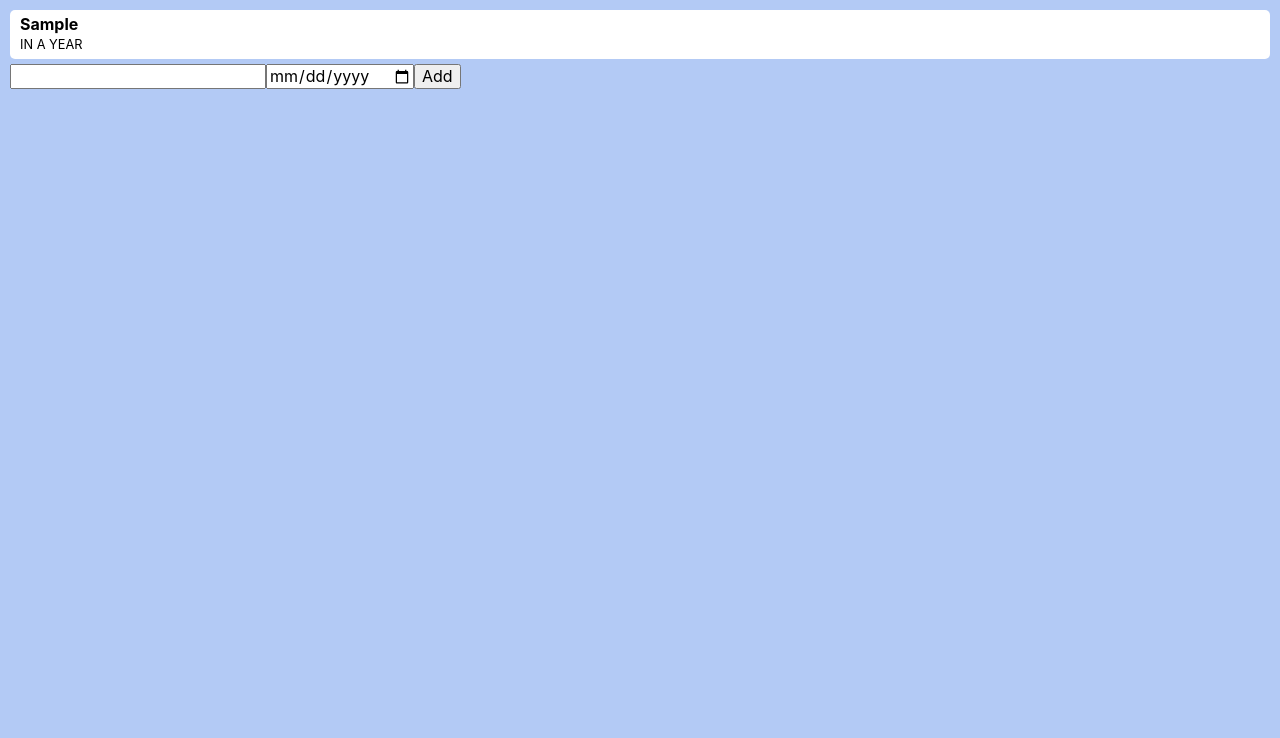
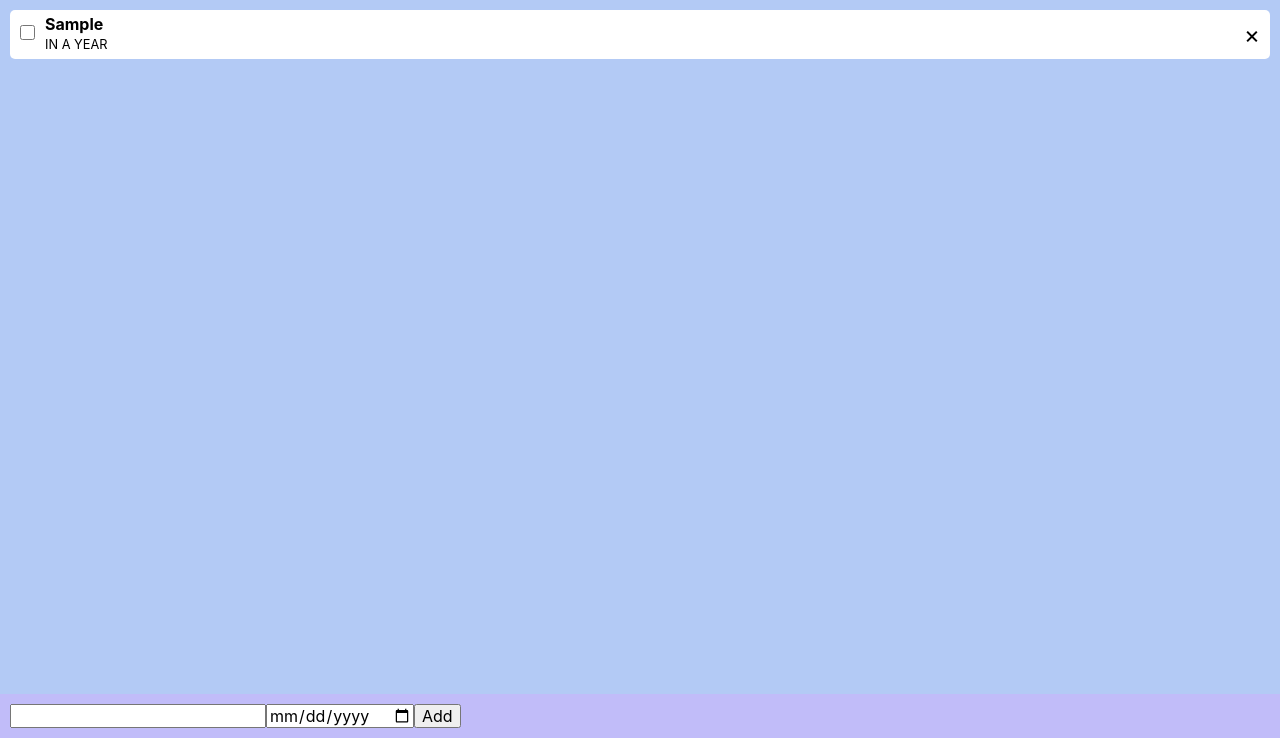
Before and after one commit to TamalAnwar/laundry-list-react, a React app: page / in a window 1280 px wide. Both pictures are taken after typing "Sample", "2020-01-15" into the empty fields and a click on the button "Add". Shown: the part 62-800 px from the top of the page. Built offline with nearby package versions, Linux system fonts and the light colour scheme.

Commit message:
Added delete and checked option

```diff
--- a/src/assets/styles/style.css
+++ b/src/assets/styles/style.css
@@ -25,6 +25,34 @@ ol {
   border-radius: 5px;
 }
 
+.checked {
+  background: #ffdb00;
+}
+
+.check,
+.text,
+.delete {
+  display: inline-block;
+}
+
+.check {
+  float: left;
+  padding: 10px;
+  padding-left: 0;
+}
+
+.check input[type='checkbox'] {
+  width: 15px;
+  height: 15px;
+  background: #ffffff;
+}
+
+.delete {
+  float: right;
+  font-size: 1.5rem;
+  padding: 10px 0;
+}
+
 .item-name {
   font-weight: bold;
 }
@@ -33,3 +61,13 @@ ol {
   font-size: 0.8rem;
   text-transform: uppercase;
 }
+
+/* Add Item Area  */
+
+.add-item {
+  background: #c1bcf9;
+  position: fixed;
+  left: 0;
+  bottom: 0;
+  width: 100%;
+}
--- /dev/null
+++ b/src/components/Additem.js
@@ -0,0 +1,17 @@
+import React from 'react';
+
+const AddItem = ({ addItem }) => {
+  return (
+    <div className="add-item">
+      <div className="app-shell">
+        <form onSubmit={addItem} action="">
+          <input type="text" name="text" />
+          <input type="date" name="date" />
+          <button>Add</button>
+        </form>
+      </div>
+    </div>
+  );
+};
+
+export default AddItem;
--- a/src/components/App.js
+++ b/src/components/App.js
@@ -1,5 +1,6 @@
 import React, { Component } from 'react';
 import Item from './Item';
+import AddItem from './Additem';
 import data from '../sample';
 
 class App extends Component {
@@ -28,10 +29,17 @@ class App extends Component {
     // Prevent the form from reloading the page
     e.preventDefault();
     // Setting up temporary variables
+
     let text = e.target.text.value;
     let date = e.target.date.value || Date.now();
+    let checked = false;
+
+    if (!text) {
+      return;
+    }
+
     // Setting up the date into an object
-    let item = { text, date };
+    let item = { text, date, checked };
     // Copying the current state of items
     let list = [...this.state.list];
     // Pushing the item to list
@@ -42,6 +50,22 @@ class App extends Component {
     // Resetting the form
     e.target.reset();
   };
+
+  // Delete item
+  deleteItem = (index) => {
+    let list = [...this.state.list];
+    list.splice(index, 1);
+
+    this.setState({ list });
+  };
+
+  checkedItem = (index) => {
+    let list = [...this.state.list];
+
+    list[index].checked = !list[index].checked;
+    this.setState({ list });
+  };
+
   render() {
     let list = [...this.state.list];
     let newList = list.sort((a, b) => {
@@ -52,25 +76,25 @@ class App extends Component {
       }
     });
 
-    console.table(newList);
-
     return (
+      <div>
         <div className="app-shell">
           <header id="header">
             <h1>Tracker</h1>
           </header>
           <div className="list">
             {this.state.list.map((item, i) => (
-            <Item key={i} item={item} />
+              <Item
+                key={i}
+                index={i}
+                item={item}
+                deleteItem={this.deleteItem}
+                checkedItem={this.checkedItem}
+              />
             ))}
           </div>
-        <div className="add-item">
-          <form onSubmit={this.addItem} action="">
-            <input type="text" name="text" />
-            <input type="date" name="date" />
-            <button>Add</button>
-          </form>
         </div>
+        <AddItem addItem={this.addItem} />
       </div>
     );
   }
--- a/src/components/Item.js
+++ b/src/components/Item.js
@@ -1,12 +1,25 @@
 import React from 'react';
 import moment from 'moment';
 
-const Item = ({ item }) => {
+const Item = ({ item, index, deleteItem, checkedItem }) => {
   return (
-    <div className="item">
-      <span className="item-name">{item.text}</span>
-      <br />
-      <span className="item-date">{moment(item.date).fromNow()} </span>
+    <div className={`item ${item.checked ? 'checked' : ''} `}>
+      <div className="check">
+        <input
+          type="checkbox"
+          name="check"
+          onChange={() => checkedItem(index)}
+          checked={item.checked}
+        />
+      </div>
+      <div className="text">
+        <span className="item-name">{item.text}</span>
+        <br />
+        <span className="item-date">{moment(item.date).fromNow()} </span>
+      </div>
+      <div onClick={() => deleteItem(index)} className="delete">
+        &times;
+      </div>
     </div>
   );
 };
```
Lines whose indentation alone changed are shown as unchanged.
